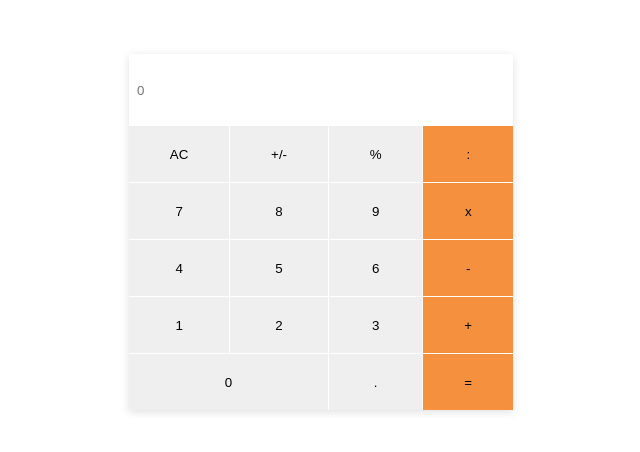
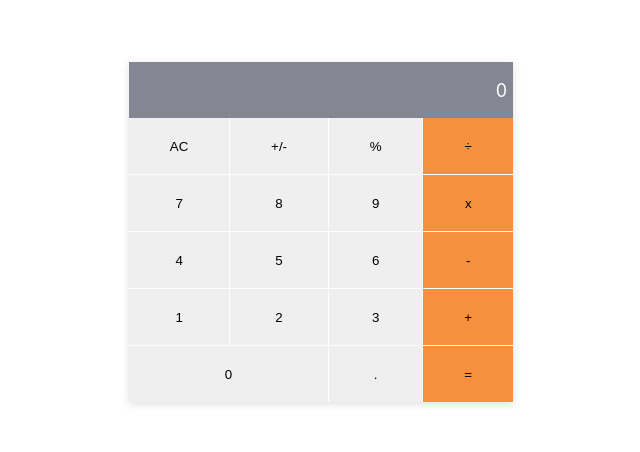
Before and after one commit to FaranoshAmini/Math-Magicians, a React (Create React App) app: page / in a window 1280 px wide. Shown: the part 168-620 px from the top of the page, without its empty margins (319-959 px from the left). Built offline with nearby package versions, Linux system fonts and the light colour scheme.

Commit message:
Update Calculator.js

```diff
--- a/src/Components/Calculator.js
+++ b/src/Components/Calculator.js
@@ -1,30 +1,47 @@
 import React from 'react';
+// eslint-disable-next-line import/extensions
+import calculate from '../logic/calculate.js';
 
 export default class Calculator extends React.PureComponent {
+  constructor(props) {
+    super(props);
+    this.state = {
+      total: 0,
+      next: null,
+      operation: null,
+    };
+  }
+
   render() {
+    const clickListener = (e) => {
+      const result = calculate(this.state, e.target.value);
+      this.setState(result);
+    };
+    const { total, next, operation } = this.state;
+    const result = `${total || ''}${operation || ''}${next || ''}`;
     return (
       <form action="#">
-        <input type="text" placeholder="0" className="number" />
+        <div className="text">{result || '0'}</div>
         <div className="calc-btn">
-          <input type="button" value="AC" />
-          <input type="button" value="+/-" />
-          <input type="button" value="%" />
-          <input type="button" value=":" className="sign" />
-          <input type="button" value="7" />
-          <input type="button" value="8" />
-          <input type="button" value="9" />
-          <input type="button" value="x" className="sign" />
-          <input type="button" value="4" />
-          <input type="button" value="5" />
-          <input type="button" value="6" />
-          <input type="button" value="-" className="sign" />
-          <input type="button" value="1" />
-          <input type="button" value="2" />
-          <input type="button" value="3" />
-          <input type="button" value="+" className="sign" />
-          <input type="button" value="0" className="zero" />
-          <input type="button" value="." />
-          <input type="button" value="=" className="sign" />
+          <input type="button" value="AC" onClick={clickListener} />
+          <input type="button" value="+/-" onClick={clickListener} />
+          <input type="button" value="%" onClick={clickListener} />
+          <input type="button" value="÷" onClick={clickListener} className="sign" />
+          <input type="button" value="7" onClick={clickListener} />
+          <input type="button" value="8" onClick={clickListener} />
+          <input type="button" value="9" onClick={clickListener} />
+          <input type="button" value="x" onClick={clickListener} className="sign" />
+          <input type="button" value="4" onClick={clickListener} />
+          <input type="button" value="5" onClick={clickListener} />
+          <input type="button" value="6" onClick={clickListener} />
+          <input type="button" value="-" onClick={clickListener} className="sign" />
+          <input type="button" value="1" onClick={clickListener} />
+          <input type="button" value="2" onClick={clickListener} />
+          <input type="button" value="3" onClick={clickListener} />
+          <input type="button" value="+" onClick={clickListener} className="sign" />
+          <input type="button" value="0" onClick={clickListener} className="zero" />
+          <input type="button" value="." onClick={clickListener} />
+          <input type="button" value="=" onClick={clickListener} className="sign" />
         </div>
       </form>
     );
```
